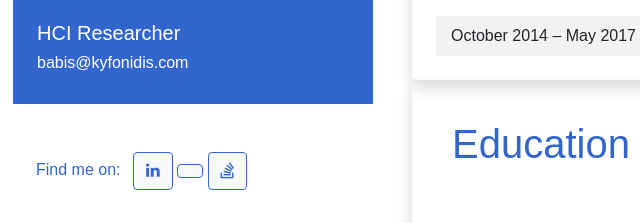
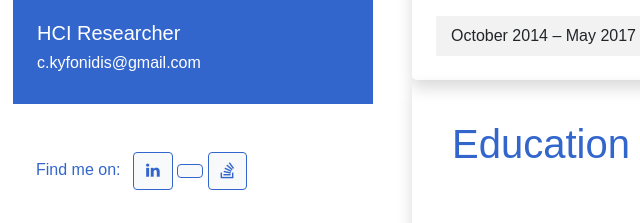
Before and after one commit to bkyf/bkyf.github.io, a plain HTML site: page cv.html in a window 1280 px wide. Shown: the part 444-667 px from the top of the page, 57-697 px from the left. Drawn offline with Linux system fonts and the light colour scheme; some icons are missing.

Commit message:
Update cv.html

```diff
--- a/cv.html
+++ b/cv.html
@@ -72,7 +72,7 @@
                                             <div class="my_hr"></div>
                                             <br>
                                             <h5 >HCI Researcher</h5>
-                                            <h6>babis@kyfonidis.com</h6> <!-- style="color: orange;" -->
+                                            <h6>c.kyfonidis@gmail.com</h6> <!-- style="color: orange;" -->
                                         </div>
                                     </div>
                                 </div>
@@ -589,7 +589,7 @@ Mapping
         <footer class="page-footer navbar-fixed-bottom font-small primary">
             <!-- Copyright -->
             <div class="footer-copyright text-center py-3">© Babis Kyfonidis
-                <a href="mailto:babis@kyfonidis.com"> babis@kyfonidis.com</a>
+                <a href="mailto:c.kyfonidis@gmail.com"> c.kyfonidis@gmail.com</a>
             </div>
         </footer>
 
```
